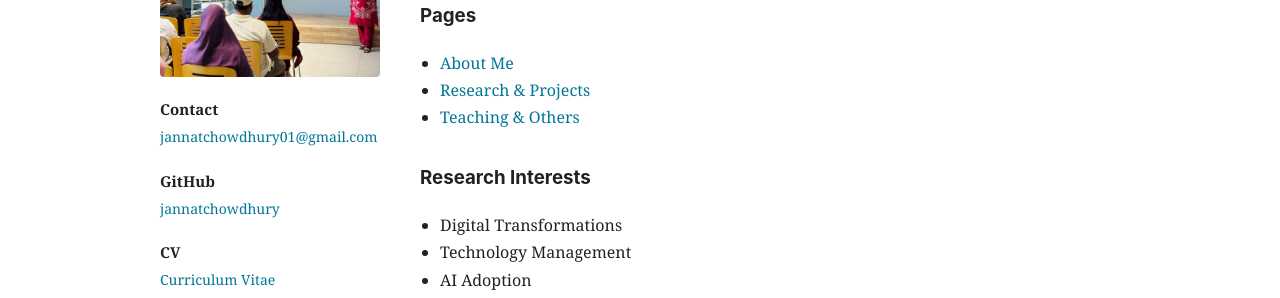
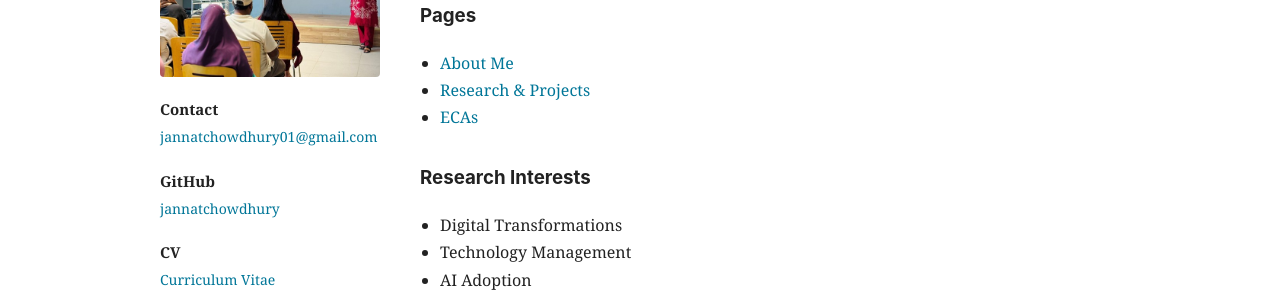
Before and after one commit to jannatchowdhury/jannatchowdhury.github.io, a Jekyll site: the page built from index.md, in a window 1280 px wide. Shown: the part 552-850 px from the top of the page. Built offline with Jekyll 4.4.1, drawn with Linux system fonts in a browser that asks for light colours.

Commit message:
Update index.md

```diff
--- a/index.md
+++ b/index.md
@@ -8,7 +8,7 @@ I am a Research Associate at Daffodil International University, who brings 4+ ye
 ### Pages
 * [About Me](./about.md)
 * [Research & Projects](./research.md)
-* [Teaching & Others](./teaching.md)
+* [ECAs](./teaching.md)
 
 ### Research Interests
 * Digital Transformations
```
